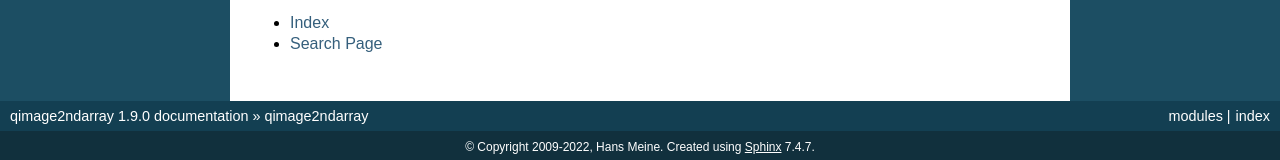
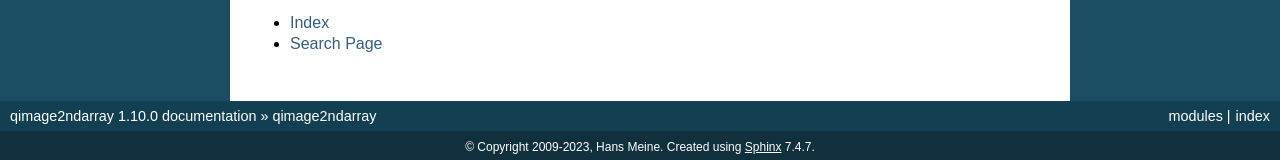
Before and after one commit to hmeine/qimage2ndarray, a Sphinx documentation site: the page built from doc/index.rst, in a window 1280 px wide and 900 px high, scrolled down 3296 px. Shown: the part 737-897 px from the top of the window. Built offline with Sphinx 7.4.7, drawn with Linux system fonts in a browser that asks for light colours; some of the changed text lies outside the part shown.

Commit message:
bump version for release (1.10)

```diff
--- a/doc/conf.py
+++ b/doc/conf.py
@@ -40,7 +40,7 @@ master_doc = 'index'
 
 # General information about the project.
 project = u'qimage2ndarray'
-copyright = u'2009-2022, Hans Meine'
+copyright = u'2009-2023, Hans Meine'
 
 # The version info for the project you're documenting, acts as replacement for
 # |version| and |release|, also used in various other places throughout the
--- a/qimage2ndarray/__init__.py
+++ b/qimage2ndarray/__init__.py
@@ -7,7 +7,7 @@ from .dynqt import QImage_Format as _QImage_Format
 from .qimageview_python import qimageview as _qimageview
 from .qrgb_polyfill import _install_polyfill
 
-__version__ = "1.9.0"
+__version__ = "1.10.0"
 
 
 _install_polyfill()
```
